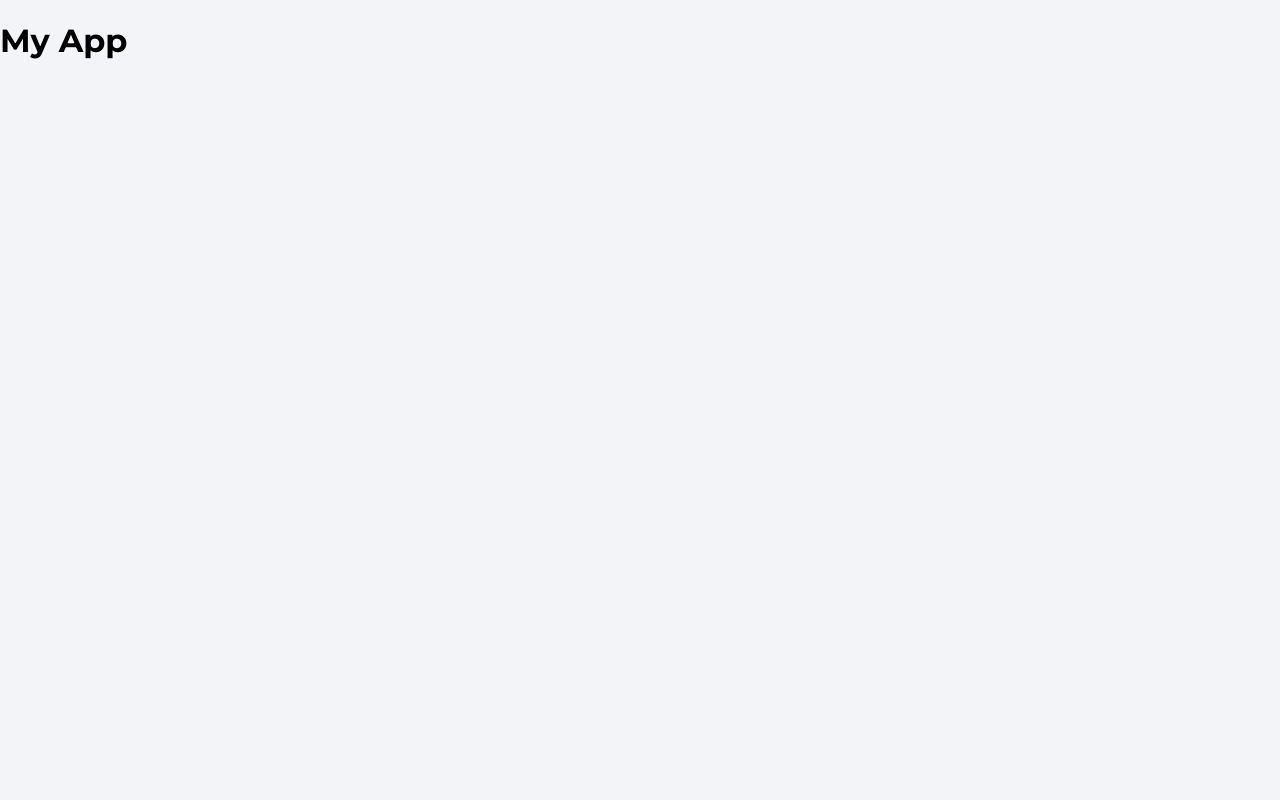
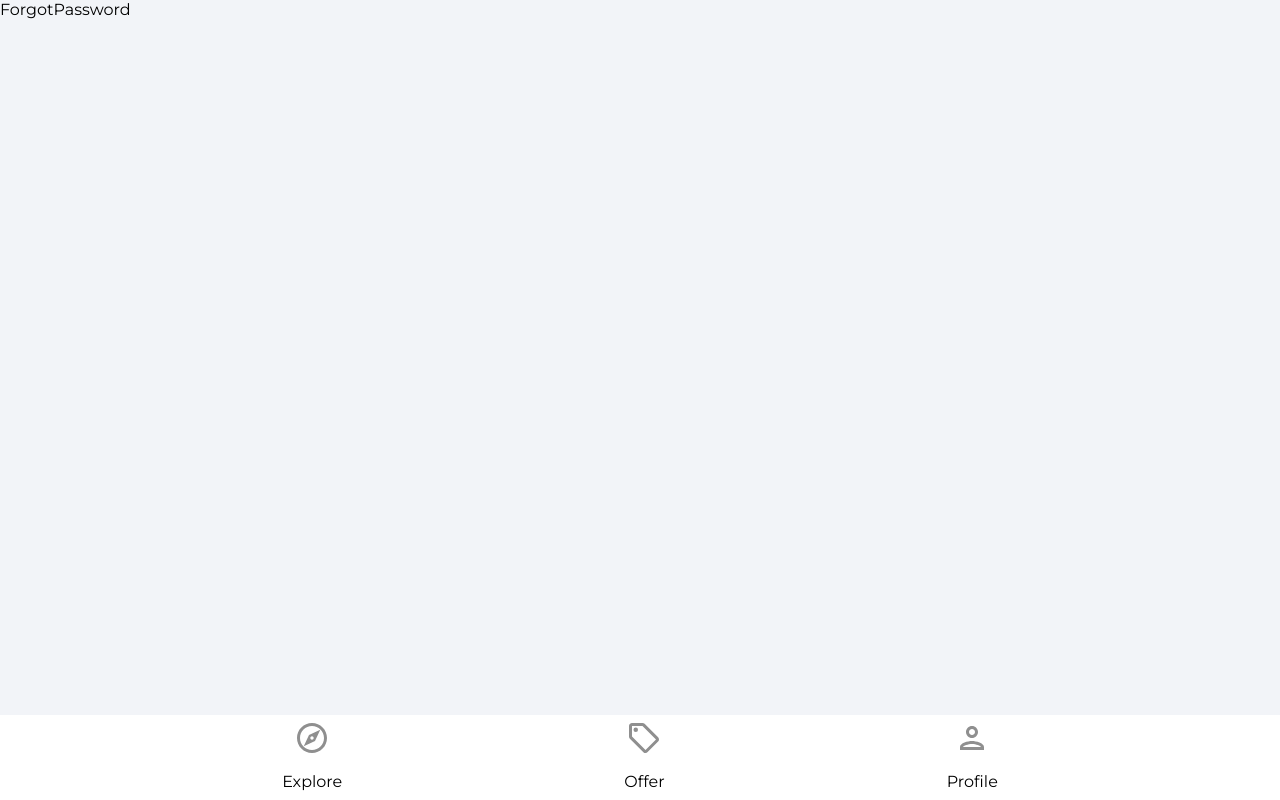
Before and after one commit to AnukulPK/house-marketplace, a React (Create React App) app: page /forgot-password in a window 1280 px wide. Built offline with nearby package versions, Linux system fonts and the light colour scheme.

Commit message:
routes and navbar added

```diff
--- a/package.json
+++ b/package.json
@@ -9,6 +9,7 @@
     "firebase": "^9.9.1",
     "react": "^18.2.0",
     "react-dom": "^18.2.0",
+    "react-router-dom": "^6.3.0",
     "react-scripts": "5.0.1",
     "web-vitals": "^2.1.0"
   },
--- a/public/index.html
+++ b/public/index.html
@@ -1,14 +1,12 @@
 <!DOCTYPE html>
 <html lang="en">
+
 <head>
   <meta charset="utf-8" />
   <link rel="icon" href="%PUBLIC_URL%/favicon.ico" />
   <meta name="viewport" content="width=device-width, initial-scale=1" />
   <meta name="theme-color" content="#000000" />
-    <meta
-      name="description"
-      content="Web site created using create-react-app"
-    />
+  <meta name="description" content="Web site created using create-react-app" />
   <link rel="apple-touch-icon" href="%PUBLIC_URL%/logo192.png" />
   <!--
       manifest.json provides metadata used when your web app is installed on a
@@ -24,8 +22,9 @@
       work correctly both with client-side routing and a non-root public URL.
       Learn how to configure a non-root public URL by running `npm run build`.
     -->
-    <title>React App</title>
+  <title>House Marketplace</title>
 </head>
+
 <body>
   <noscript>You need to enable JavaScript to run this app.</noscript>
   <div id="root"></div>
@@ -40,4 +39,5 @@
       To create a production bundle, use `npm run build` or `yarn build`.
     -->
 </body>
+
 </html>
--- a/src/App.js
+++ b/src/App.js
@@ -1,7 +1,26 @@
+import { BrowserRouter as Router, Routes, Route } from "react-router-dom";
+import Navbar from "./components/Navbar";
+import Explore from "./pages/Explore";
+import ForgotPassword from "./pages/ForgotPassword";
+import Offers from "./pages/Offers";
+import SignIn from "./pages/SignIn";
+import SignUp from "./pages/SignUp";
+
 function App() {
   return (
     <>
-      <h1>My App</h1>
+      <Router>
+        <Routes>
+          <Route path="/" element={<Explore />} />
+          <Route path="/offers" element={<Offers />} />
+          <Route path="/profile" element={<SignIn />} />
+          <Route path="/sign-in" element={<SignIn />} />
+          <Route path="/sign-up" element={<SignUp />} />
+          <Route path="/forgot-password" element={<ForgotPassword />} />
+        </Routes>
+        {/* Navbar */}
+        <Navbar />
+      </Router>
     </>
   );
 }
--- /dev/null
+++ b/src/components/Navbar.jsx
@@ -0,0 +1,77 @@
+import { useNavigate, useLocation } from "react-router-dom";
+import { ReactComponent as OfferIcon } from "../assets/svg/localOfferIcon.svg";
+import { ReactComponent as ExploreIcon } from "../assets/svg/exploreIcon.svg";
+import { ReactComponent as PersonOutlineIcon } from "../assets/svg/personOutlineIcon.svg";
+
+const Navbar = () => {
+  const navigate = useNavigate();
+  const location = useLocation();
+
+  const pathMatchRoute = (route) => {
+    if (route === location.pathname) {
+      return true;
+    }
+  };
+
+  return (
+    <footer className="navbar">
+      <nav className="navbarNav">
+        <ul className="navbarListItems">
+          <li className="navbarListItem" onClick={() => navigate("/")}>
+            <ExploreIcon
+              fill={pathMatchRoute("/") ? "#2c2c2c" : "#8f8f8f"}
+              width="36px"
+              height="36px"
+            />
+            <p
+              className={
+                pathMatchRoute("/")
+                  ? "navbarListItemNameActive"
+                  : "navbarListName"
+              }
+            >
+              Explore
+            </p>
+          </li>
+
+          <li className="navbarListItem" onClick={() => navigate("/offers")}>
+            <OfferIcon
+              fill={pathMatchRoute("/offers") ? "#2c2c2c" : "#8f8f8f"}
+              width="36px"
+              height="36px"
+            />
+            <p
+              className={
+                pathMatchRoute("/offers")
+                  ? "navbarListItemNameActive"
+                  : "navbarListName"
+              }
+            >
+              Offer
+            </p>
+          </li>
+
+          <li className="navbarListItem">
+            <PersonOutlineIcon
+              fill={pathMatchRoute("/profile") ? "#2c2c2c" : "#8f8f8f"}
+              width="36px"
+              height="36px"
+              onClick={() => navigate("/profile")}
+            />
+            <p
+              className={
+                pathMatchRoute("/profile")
+                  ? "navbarListItemNameActive"
+                  : "navbarListName"
+              }
+            >
+              Profile
+            </p>
+          </li>
+        </ul>
+      </nav>
+    </footer>
+  );
+};
+
+export default Navbar;
--- /dev/null
+++ b/src/pages/Explore.jsx
@@ -0,0 +1,7 @@
+import React from "react";
+
+const Explore = () => {
+  return <div>Explore</div>;
+};
+
+export default Explore;
--- /dev/null
+++ b/src/pages/ForgotPassword.jsx
@@ -0,0 +1,7 @@
+import React from "react";
+
+const ForgotPassword = () => {
+  return <div>ForgotPassword</div>;
+};
+
+export default ForgotPassword;
--- /dev/null
+++ b/src/pages/Offers.jsx
@@ -0,0 +1,7 @@
+import React from "react";
+
+const Offers = () => {
+  return <div>Offers</div>;
+};
+
+export default Offers;
--- /dev/null
+++ b/src/pages/SignIn.jsx
@@ -0,0 +1,7 @@
+import React from "react";
+
+const SignIn = () => {
+  return <div>SignIn</div>;
+};
+
+export default SignIn;
--- /dev/null
+++ b/src/pages/SignUp.jsx
@@ -0,0 +1,7 @@
+import React from "react";
+
+const SignUp = () => {
+  return <div>SignUp</div>;
+};
+
+export default SignUp;
```
Also changed, not shown: src/pages/Profile.jsx (added, +7 -0 lines), 1 other file (tests, documents, lock files or other folders). Lines whose indentation alone changed are shown as unchanged.
